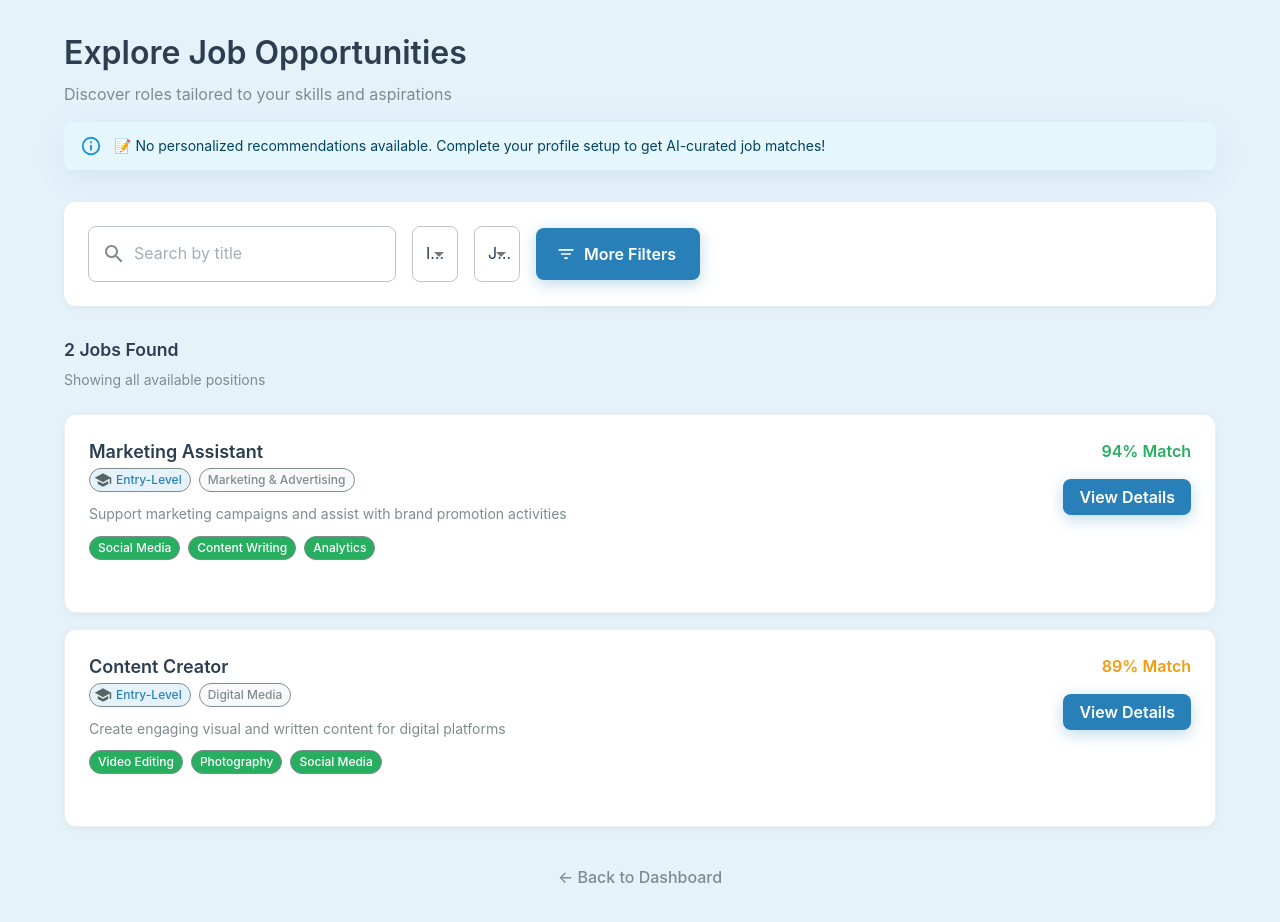
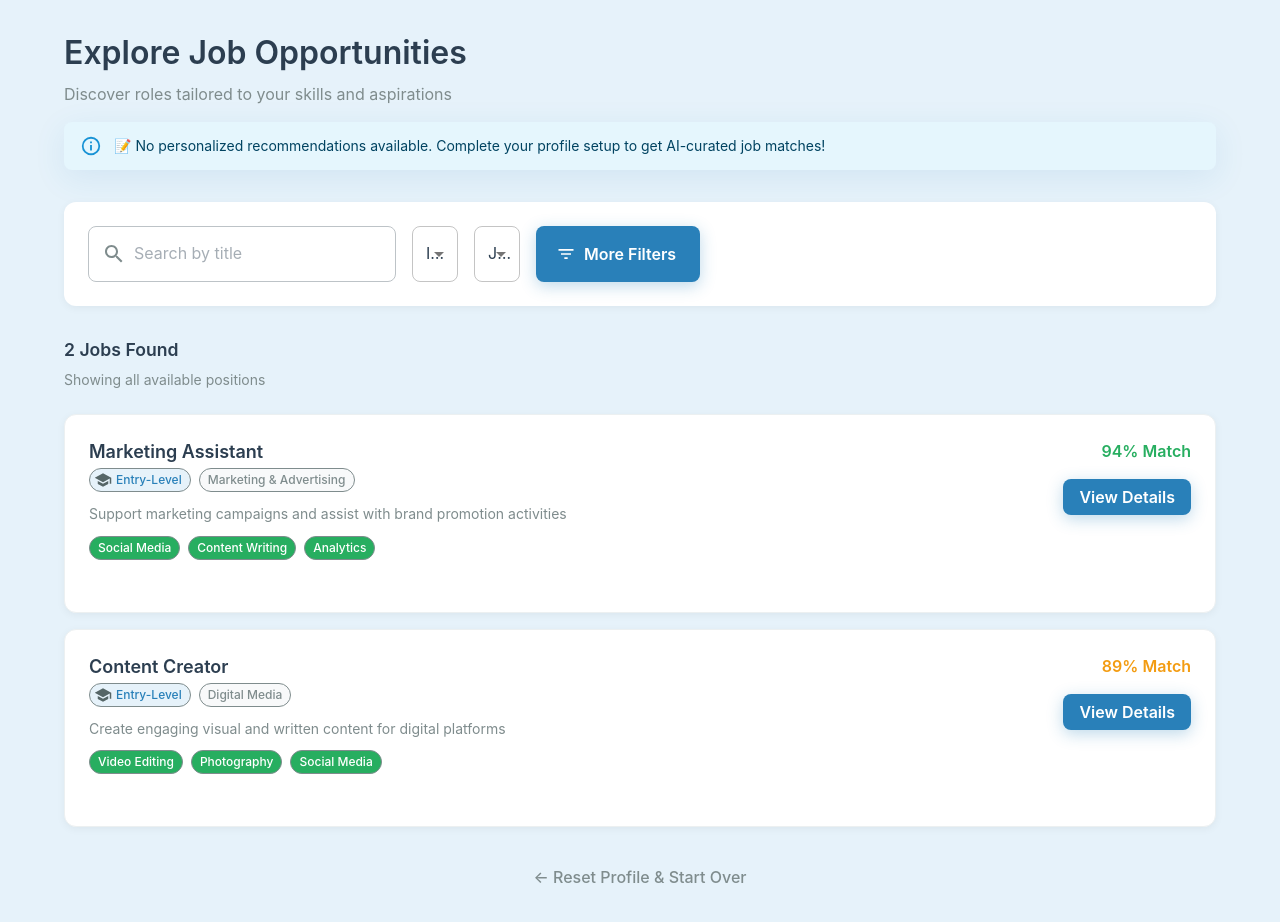
Before and after one commit to Aspectzxcc/BosesKoTrabahoKo, a React (Vite) app in the folder client/: page /jobs in a window 1280 px wide. Shown: the top 922 px of the page. Built offline with nearby package versions, Linux system fonts and the light colour scheme.

Commit message:
changed dashboard references to reset onboarding profile instead

```diff
--- a/client/src/components/ExploreJobs.jsx
+++ b/client/src/components/ExploreJobs.jsx
@@ -476,8 +476,8 @@ const ExploreJobs = () => {
           }}
         >
           <CardContent sx={{ p: 3 }}>
-            <Grid container spacing={2} alignItems="center">
-              <Grid item xs={12} md={4}>
+            <Grid container spacing={2} alignItems="stretch">
+              <Grid item xs={12} sm={6} md={4}>
                 <TextField
                   fullWidth
                   variant="outlined"
@@ -492,9 +492,11 @@ const ExploreJobs = () => {
                     )
                   }}
                   sx={{
+                    height: '100%',
                     '& .MuiOutlinedInput-root': {
                       backgroundColor: 'white',
                       borderRadius: '8px',
+                      height: '56px',
                       '& fieldset': {
                         borderColor: '#bdc3c7'
                       },
@@ -509,15 +511,16 @@ const ExploreJobs = () => {
                 />
               </Grid>
 
-              <Grid item xs={12} md={3}>
-                <FormControl fullWidth>
+              <Grid item xs={12} sm={6} md={2.5}>
+                <FormControl fullWidth sx={{ height: '100%' }}>
                   <InputLabel>Industry</InputLabel>
                   <Select
                     value={industryFilter}
                     onChange={(e) => setIndustryFilter(e.target.value)}
                     sx={{
                       backgroundColor: 'white',
-                      borderRadius: '8px'
+                      borderRadius: '8px',
+                      height: '56px'
                     }}
                   >
                     <MenuItem value="">All Industries</MenuItem>
@@ -531,15 +534,16 @@ const ExploreJobs = () => {
                 </FormControl>
               </Grid>
 
-              <Grid item xs={12} md={3}>
-                <FormControl fullWidth>
+              <Grid item xs={12} sm={6} md={2.5}>
+                <FormControl fullWidth sx={{ height: '100%' }}>
                   <InputLabel>Job Type</InputLabel>
                   <Select
                     value={jobType}
                     onChange={(e) => setJobType(e.target.value)}
                     sx={{
                       backgroundColor: 'white',
-                      borderRadius: '8px'
+                      borderRadius: '8px',
+                      height: '56px'
                     }}
                   >
                     <MenuItem value="">All Types</MenuItem>
@@ -553,7 +557,7 @@ const ExploreJobs = () => {
                 </FormControl>
               </Grid>
 
-              <Grid item xs={12} md={2}>
+              <Grid item xs={12} sm={6} md={3} sx={{ display: 'flex', alignItems: 'stretch' }}>
                 <Button
                   variant="contained"
                   fullWidth
@@ -564,7 +568,11 @@ const ExploreJobs = () => {
                     borderRadius: '8px',
                     textTransform: 'none',
                     fontWeight: 600,
-                    py: 1.5,
+                    height: '56px',
+                    minHeight: '56px',
+                    display: 'flex',
+                    alignItems: 'center',
+                    justifyContent: 'center',
                     '&:hover': {
                       backgroundColor: '#1e6091'
                     }
@@ -684,11 +692,17 @@ const ExploreJobs = () => {
           </Box>
         )}
 
-        {/* Back to Dashboard Button */}
+        {/* Reset Profile Button */}
         <Box sx={{ display: 'flex', justifyContent: 'center', mt: 3 }}>
           <Button
             variant="text"
-            onClick={() => navigate('/dashboard')}
+            onClick={() => {
+              // Clear all stored data
+              localStorage.removeItem('bktk_job_data')
+              localStorage.removeItem('bktk_converted_jobs')
+              // Navigate back to onboarding
+              navigate('/')
+            }}
             sx={{
               color: '#7f8c8d',
               borderRadius: '8px',
@@ -699,7 +713,7 @@ const ExploreJobs = () => {
               }
             }}
           >
-            ← Back to Dashboard
+            ← Reset Profile & Start Over
           </Button>
         </Box>
       </Container>
--- a/client/src/components/JobDetail.jsx
+++ b/client/src/components/JobDetail.jsx
@@ -219,19 +219,41 @@ const JobDetail = () => {
         }}
       >
         {/* Back Navigation */}
-        <Box sx={{ width: '100%', mb: 3, display: 'flex', justifyContent: 'flex-start' }}>
+        <Box sx={{ width: '100%', mb: 3, display: 'flex', justifyContent: 'space-between', alignItems: 'center' }}>
           <Button
             startIcon={<ArrowBack />}
             onClick={() => fromExploreJobs ? navigate('/jobs') : navigate(-1)}
             sx={{
               color: '#7f8c8d',
               textTransform: 'none',
-            mb: 3,
               '&:hover': {
                 backgroundColor: 'rgba(127, 140, 141, 0.05)'
               }
-          }}          >
+            }}
+          >
             Back to Position Listings
+          </Button>
+
+          <Button
+            variant="text"
+            onClick={() => {
+              // Clear all stored data
+              localStorage.removeItem('bktk_job_data')
+              localStorage.removeItem('bktk_converted_jobs')
+              // Navigate back to onboarding
+              navigate('/')
+            }}
+            sx={{
+              color: '#7f8c8d',
+              borderRadius: '8px',
+              textTransform: 'none',
+              fontWeight: 500,
+              '&:hover': {
+                backgroundColor: 'rgba(127, 140, 141, 0.05)'
+              }
+            }}
+          >
+            Reset Profile & Start Over
           </Button>
         </Box>
 
```
Lines whose indentation alone changed are shown as unchanged.
